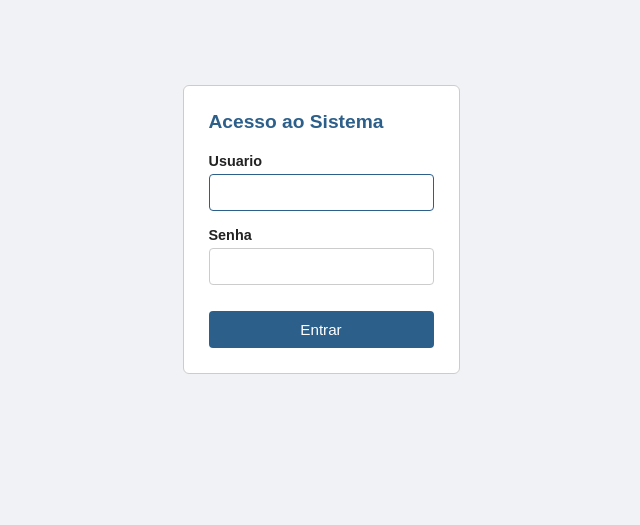
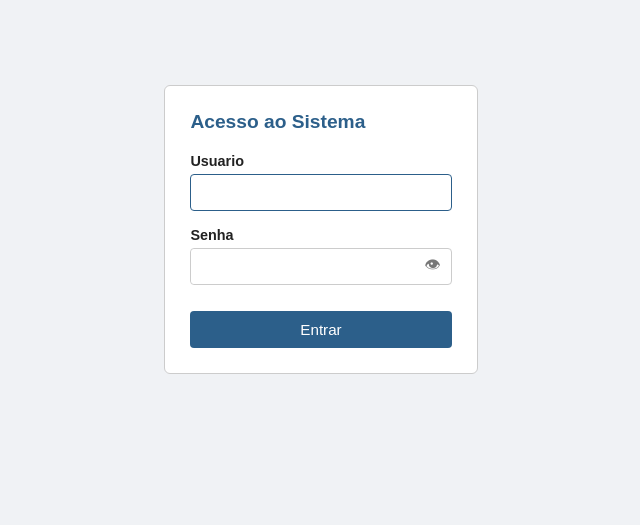
Before and after one commit to yuril06/PROJETO-PIM-ADS, a Flask app: page /login in a window 1280 px wide. Shown: the part 55-580 px from the top of the page, without its empty margins (319-959 px from the left). Run offline with Flask 3, Linux system fonts and the light colour scheme.

Commit message:
Add show password toggle on login page

```diff
--- a/static/style.css
+++ b/static/style.css
@@ -343,6 +343,35 @@ body {
     font-weight: bold;
 }
 
+/* --- Campo senha com olho --- */
+.campo-senha {
+    display: flex;
+    align-items: center;
+    border: 1px solid var(--borda);
+    border-radius: 4px;
+    overflow: hidden;
+}
+
+.campo-senha input {
+    border: none;
+    flex: 1;
+    padding: 9px 12px;
+    font-size: 0.95rem;
+    color: var(--texto);
+    outline: none;
+}
+
+.btn-olho {
+    background: none;
+    border: none;
+    padding: 0 10px;
+    cursor: pointer;
+    font-size: 1rem;
+    color: #777;
+}
+
+.btn-olho:hover { color: var(--azul); }
+
 /* --- Busca por data --- */
 .form-busca-data {
     display: flex;
--- a/templates/login.html
+++ b/templates/login.html
@@ -33,11 +33,21 @@
 
                 <div class="campo-formulario">
                     <label for="senha">Senha</label>
-                    <input type="password" id="senha" name="senha" required>
+                    <div class="campo-senha">
+                        <input type="password" id="senha" name="senha" required>
+                        <button type="button" class="btn-olho" onclick="toggleSenha()">&#128065;</button>
+                    </div>
                 </div>
 
                 <button type="submit" class="btn-principal">Entrar</button>
             </form>
+
+            <script>
+            function toggleSenha() {
+                var input = document.getElementById('senha');
+                input.type = input.type === 'password' ? 'text' : 'password';
+            }
+            </script>
 
         </div>
 
```
